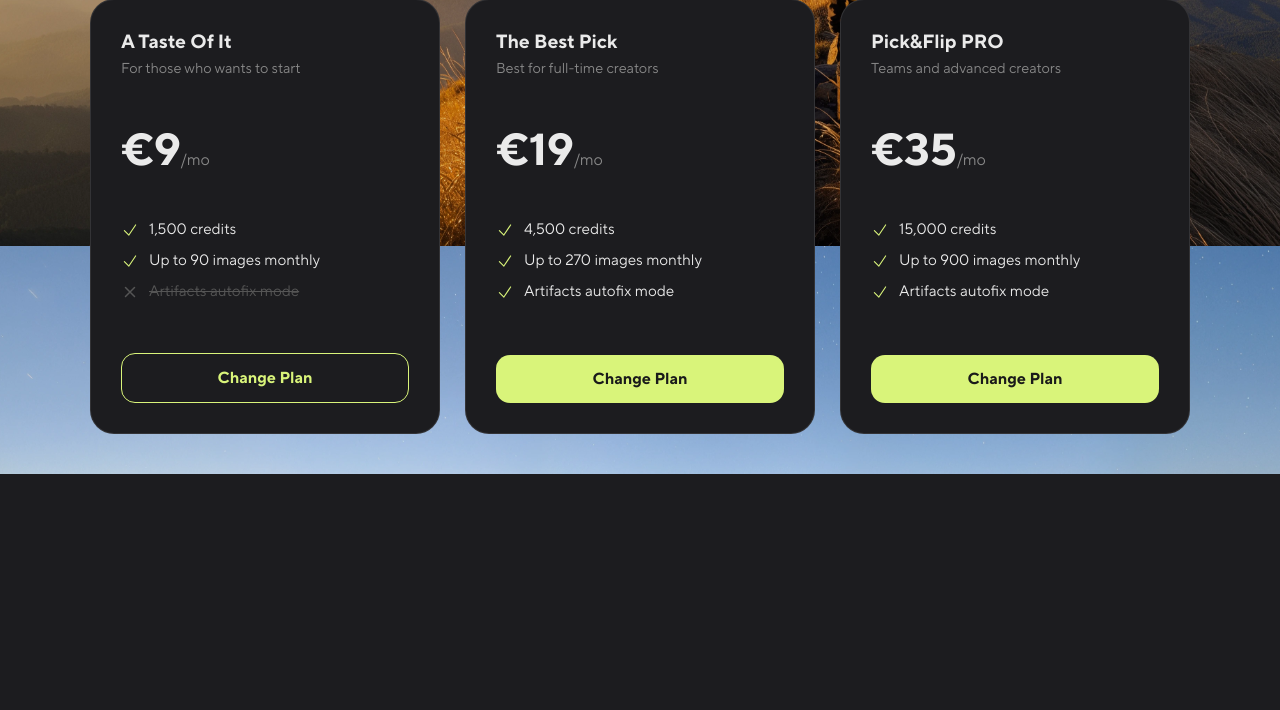
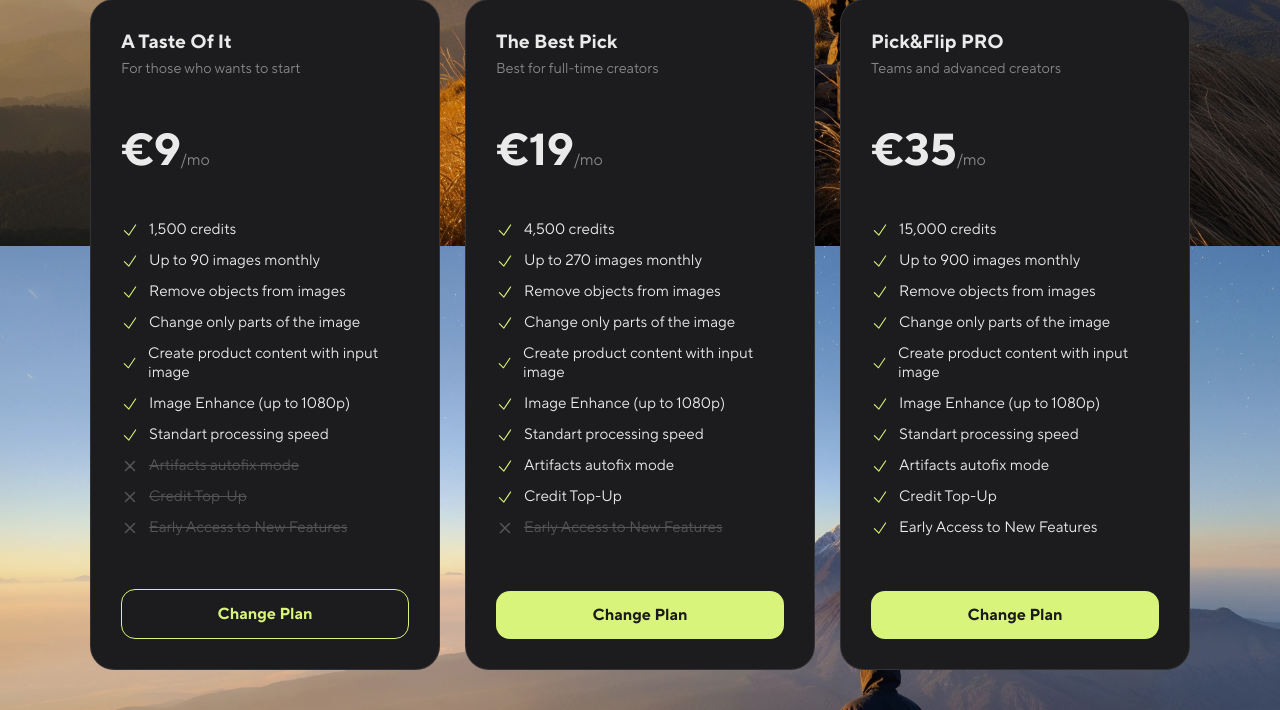
Before and after one commit to labprototypes/render-direct-project, a Flask app: page /billing in a window 1280 px wide. Shown: the part 554-1264 px from the top of the page. Before the commit the page ends 1028 px from the top, so only its background shows below. Run offline with Flask 3, Linux system fonts and the light colour scheme; the visitor is signed in with stand-in values (Sample User, id 1).

Commit message:
Update billing.html

```diff
--- a/templates/billing.html
+++ b/templates/billing.html
@@ -3,7 +3,7 @@
 {% block title %}Manage Your Plan{% endblock %}
 
 {% block content %}
-<div class="app-container" style="display: block;">
+<div class="app-container" style="display: block; padding-bottom: 40px;">
     {% with messages = get_flashed_messages(with_categories=true) %}
         {% if messages %}
             <ul class="flash-messages" style="list-style: none; padding: 0; margin-bottom: 20px; text-align: center;">
@@ -47,7 +47,14 @@
             <ul class="plan-includes">
                 <li class="available"><svg fill="none" viewBox="0 0 24 24" stroke-width="1.5" stroke="currentColor"><path stroke-linecap="round" stroke-linejoin="round" d="m4.5 12.75 6 6 9-13.5" /></svg>1,500 credits</li>
                 <li class="available"><svg fill="none" viewBox="0 0 24 24" stroke-width="1.5" stroke="currentColor"><path stroke-linecap="round" stroke-linejoin="round" d="m4.5 12.75 6 6 9-13.5" /></svg>Up to 90 images monthly</li>
+                <li class="available"><svg fill="none" viewBox="0 0 24 24" stroke-width="1.5" stroke="currentColor"><path stroke-linecap="round" stroke-linejoin="round" d="m4.5 12.75 6 6 9-13.5" /></svg>Remove objects from images</li>
+                <li class="available"><svg fill="none" viewBox="0 0 24 24" stroke-width="1.5" stroke="currentColor"><path stroke-linecap="round" stroke-linejoin="round" d="m4.5 12.75 6 6 9-13.5" /></svg>Change only parts of the image</li>
+                <li class="available"><svg fill="none" viewBox="0 0 24 24" stroke-width="1.5" stroke="currentColor"><path stroke-linecap="round" stroke-linejoin="round" d="m4.5 12.75 6 6 9-13.5" /></svg>Create product content with input image</li>
+                <li class="available"><svg fill="none" viewBox="0 0 24 24" stroke-width="1.5" stroke="currentColor"><path stroke-linecap="round" stroke-linejoin="round" d="m4.5 12.75 6 6 9-13.5" /></svg>Image Enhance (up to 1080p)</li>
+                <li class="available"><svg fill="none" viewBox="0 0 24 24" stroke-width="1.5" stroke="currentColor"><path stroke-linecap="round" stroke-linejoin="round" d="m4.5 12.75 6 6 9-13.5" /></svg>Standart processing speed</li>
                 <li class="unavailable"><svg fill="none" viewBox="0 0 24 24" stroke-width="2" stroke="currentColor"><path stroke-linecap="round" stroke-linejoin="round" d="M6 18 18 6M6 6l12 12" /></svg>Artifacts autofix mode</li>
+                <li class="unavailable"><svg fill="none" viewBox="0 0 24 24" stroke-width="2" stroke="currentColor"><path stroke-linecap="round" stroke-linejoin="round" d="M6 18 18 6M6 6l12 12" /></svg>Credit Top-Up</li>
+                <li class="unavailable"><svg fill="none" viewBox="0 0 24 24" stroke-width="2" stroke="currentColor"><path stroke-linecap="round" stroke-linejoin="round" d="M6 18 18 6M6 6l12 12" /></svg>Early Access to New Features</li>
             </ul>
             {% if current_user.current_plan == 'taste' %}
                 <button class="btn-disabled">Your Current Plan</button>
@@ -63,7 +70,14 @@
             <ul class="plan-includes">
                 <li class="available"><svg fill="none" viewBox="0 0 24 24" stroke-width="1.5" stroke="currentColor"><path stroke-linecap="round" stroke-linejoin="round" d="m4.5 12.75 6 6 9-13.5" /></svg>4,500 credits</li>
                 <li class="available"><svg fill="none" viewBox="0 0 24 24" stroke-width="1.5" stroke="currentColor"><path stroke-linecap="round" stroke-linejoin="round" d="m4.5 12.75 6 6 9-13.5" /></svg>Up to 270 images monthly</li>
+                <li class="available"><svg fill="none" viewBox="0 0 24 24" stroke-width="1.5" stroke="currentColor"><path stroke-linecap="round" stroke-linejoin="round" d="m4.5 12.75 6 6 9-13.5" /></svg>Remove objects from images</li>
+                <li class="available"><svg fill="none" viewBox="0 0 24 24" stroke-width="1.5" stroke="currentColor"><path stroke-linecap="round" stroke-linejoin="round" d="m4.5 12.75 6 6 9-13.5" /></svg>Change only parts of the image</li>
+                <li class="available"><svg fill="none" viewBox="0 0 24 24" stroke-width="1.5" stroke="currentColor"><path stroke-linecap="round" stroke-linejoin="round" d="m4.5 12.75 6 6 9-13.5" /></svg>Create product content with input image</li>
+                <li class="available"><svg fill="none" viewBox="0 0 24 24" stroke-width="1.5" stroke="currentColor"><path stroke-linecap="round" stroke-linejoin="round" d="m4.5 12.75 6 6 9-13.5" /></svg>Image Enhance (up to 1080p)</li>
+                <li class="available"><svg fill="none" viewBox="0 0 24 24" stroke-width="1.5" stroke="currentColor"><path stroke-linecap="round" stroke-linejoin="round" d="m4.5 12.75 6 6 9-13.5" /></svg>Standart processing speed</li>
                 <li class="available"><svg fill="none" viewBox="0 0 24 24" stroke-width="1.5" stroke="currentColor"><path stroke-linecap="round" stroke-linejoin="round" d="m4.5 12.75 6 6 9-13.5" /></svg>Artifacts autofix mode</li>
+                <li class="available"><svg fill="none" viewBox="0 0 24 24" stroke-width="1.5" stroke="currentColor"><path stroke-linecap="round" stroke-linejoin="round" d="m4.5 12.75 6 6 9-13.5" /></svg>Credit Top-Up</li>
+                <li class="unavailable"><svg fill="none" viewBox="0 0 24 24" stroke-width="2" stroke="currentColor"><path stroke-linecap="round" stroke-linejoin="round" d="M6 18 18 6M6 6l12 12" /></svg>Early Access to New Features</li>
             </ul>
             {% if current_user.current_plan == 'best' %}
                 <button class="btn-disabled">Your Current Plan</button>
@@ -79,7 +93,14 @@
             <ul class="plan-includes">
                 <li class="available"><svg fill="none" viewBox="0 0 24 24" stroke-width="1.5" stroke="currentColor"><path stroke-linecap="round" stroke-linejoin="round" d="m4.5 12.75 6 6 9-13.5" /></svg>15,000 credits</li>
                 <li class="available"><svg fill="none" viewBox="0 0 24 24" stroke-width="1.5" stroke="currentColor"><path stroke-linecap="round" stroke-linejoin="round" d="m4.5 12.75 6 6 9-13.5" /></svg>Up to 900 images monthly</li>
+                <li class="available"><svg fill="none" viewBox="0 0 24 24" stroke-width="1.5" stroke="currentColor"><path stroke-linecap="round" stroke-linejoin="round" d="m4.5 12.75 6 6 9-13.5" /></svg>Remove objects from images</li>
+                <li class="available"><svg fill="none" viewBox="0 0 24 24" stroke-width="1.5" stroke="currentColor"><path stroke-linecap="round" stroke-linejoin="round" d="m4.5 12.75 6 6 9-13.5" /></svg>Change only parts of the image</li>
+                <li class="available"><svg fill="none" viewBox="0 0 24 24" stroke-width="1.5" stroke="currentColor"><path stroke-linecap="round" stroke-linejoin="round" d="m4.5 12.75 6 6 9-13.5" /></svg>Create product content with input image</li>
+                <li class="available"><svg fill="none" viewBox="0 0 24 24" stroke-width="1.5" stroke="currentColor"><path stroke-linecap="round" stroke-linejoin="round" d="m4.5 12.75 6 6 9-13.5" /></svg>Image Enhance (up to 1080p)</li>
+                <li class="available"><svg fill="none" viewBox="0 0 24 24" stroke-width="1.5" stroke="currentColor"><path stroke-linecap="round" stroke-linejoin="round" d="m4.5 12.75 6 6 9-13.5" /></svg>Standart processing speed</li>
                 <li class="available"><svg fill="none" viewBox="0 0 24 24" stroke-width="1.5" stroke="currentColor"><path stroke-linecap="round" stroke-linejoin="round" d="m4.5 12.75 6 6 9-13.5" /></svg>Artifacts autofix mode</li>
+                <li class="available"><svg fill="none" viewBox="0 0 24 24" stroke-width="1.5" stroke="currentColor"><path stroke-linecap="round" stroke-linejoin="round" d="m4.5 12.75 6 6 9-13.5" /></svg>Credit Top-Up</li>
+                <li class="available"><svg fill="none" viewBox="0 0 24 24" stroke-width="1.5" stroke="currentColor"><path stroke-linecap="round" stroke-linejoin="round" d="m4.5 12.75 6 6 9-13.5" /></svg>Early Access to New Features</li>
             </ul>
             {% if current_user.current_plan == 'pro' %}
                 <button class="btn-disabled">Your Current Plan</button>
```
